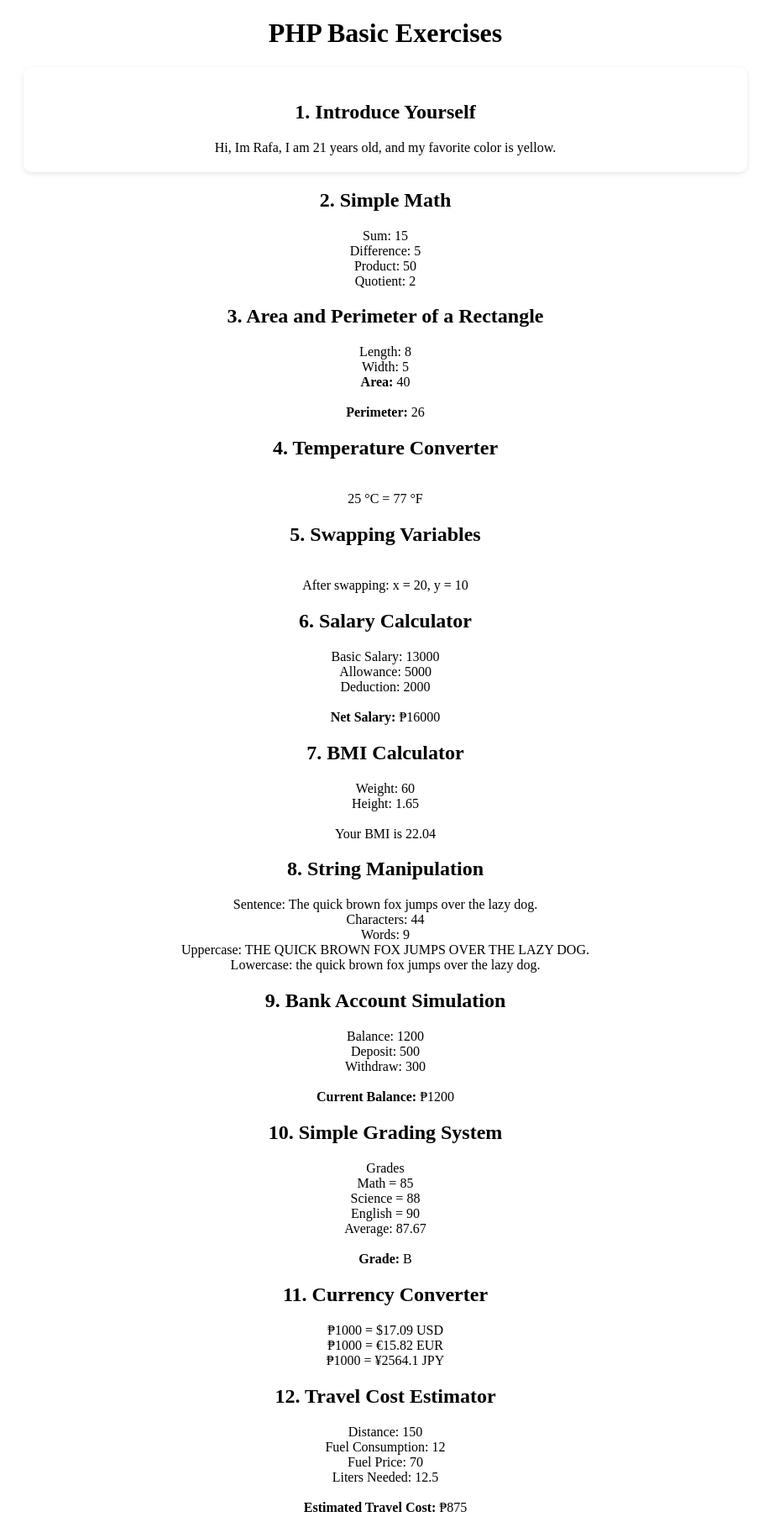
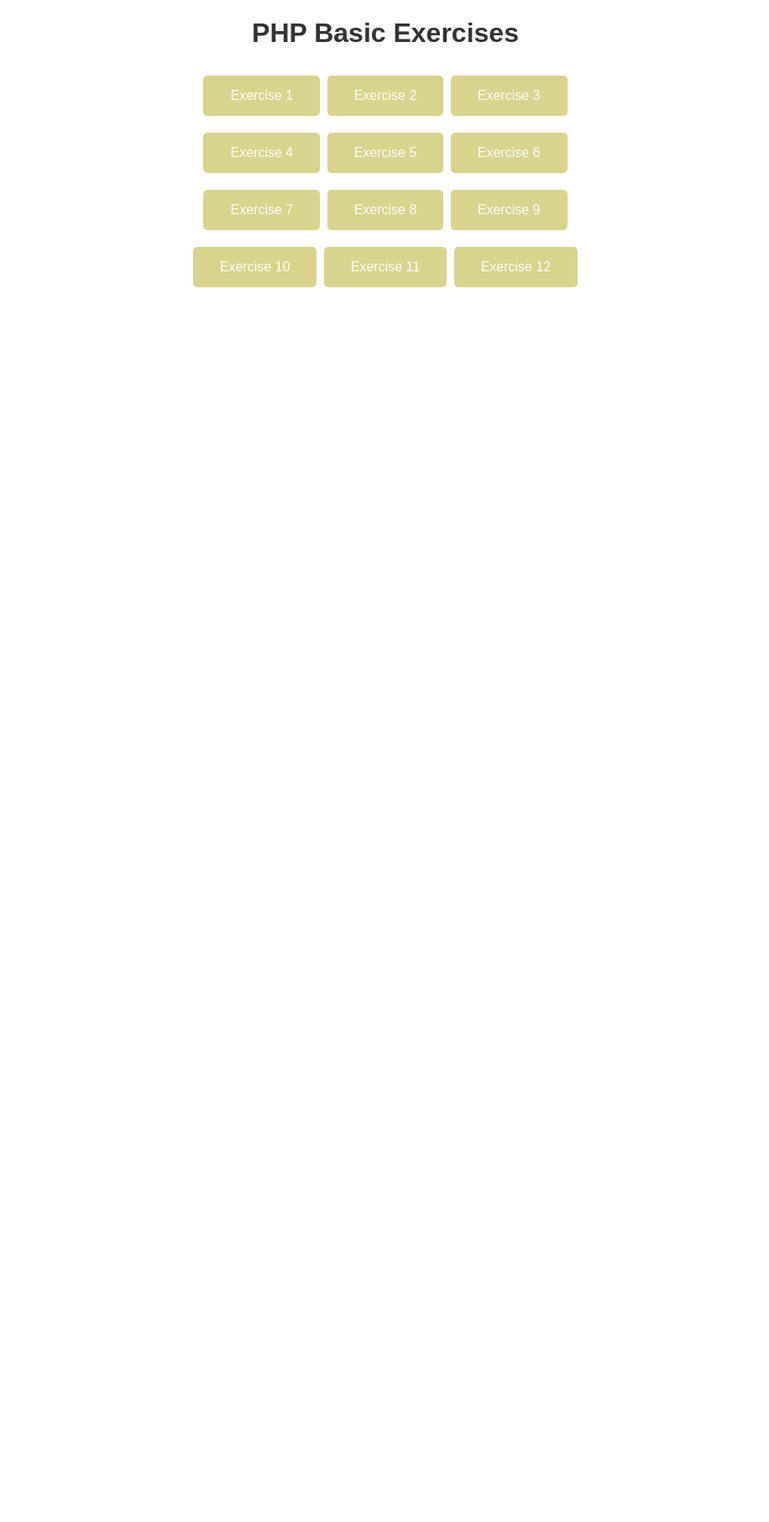
Before and after one commit to davidreann/CIT17, a PHP site: page / in a window 1280 px wide. Shown: the whole page at 84% size, without its empty margins (181-1097 px from the left). After the commit the page ends 342 px from the top, so only its background shows below. Run offline with PHP 8.4, Linux system fonts and the light colour scheme.

Commit message:
Added buttons

```diff
--- a/index.php
+++ b/index.php
@@ -1,10 +1,13 @@
 <!DOCTYPE html>
-<html>
+<html lang="en">
 <head>
+    <meta charset="UTF-8">
+    <meta name="viewport" content="width=device-width, initial-scale=1.0">
     <title>PHP Basic Tasks</title>
-    <Style>
+    <style>
         body {
             text-align: center;
+            font-family: Arial, sans-serif;
         }
         .box {
             background: #fff;
@@ -13,79 +16,126 @@
             margin: 15px auto;
             box-shadow: 0 2px 6px rgba(0,0,0,0.1);
             width: 65%;
+
         }
-    </Style>
+        h1 {
+            color: #333;
+        }
+        .button {
+            background-color:rgb(216, 211, 141); /* Green */
+            border: none;
+            color: white;
+            padding: 15px 32px;
+            text-align: center;
+            text-decoration: none;
+            display: inline-block;
+            font-size: 16px;
+            margin: 10px 2px;
+            cursor: pointer;
+            border-radius: 5px;
+            transition: background-color 0.3s;
+        }
+        .button:hover {
+            background-color:rgb(233, 232, 180);
+        }
+    </style>
 </head>
 <body>
 
 <h1>PHP Basic Exercises</h1>
 
+<form method="post">
+    <button type="submit" name="exercise" value="1" class="button">Exercise 1</button>
+    <button type="submit" name="exercise" value="2" class="button">Exercise 2</button>
+    <button type="submit" name="exercise" value="3" class="button">Exercise 3</button><br>
+    <button type="submit" name="exercise" value="4" class="button">Exercise 4</button>
+    <button type="submit" name="exercise" value="5" class="button">Exercise 5</button>
+    <button type="submit" name="exercise" value="6" class="button">Exercise 6</button><br>
+    <button type="submit" name="exercise" value="7" class="button">Exercise 7</button>
+    <button type="submit" name="exercise" value="8" class="button">Exercise 8</button>
+    <button type="submit" name="exercise" value="9" class="button">Exercise 9</button><br>
+    <button type="submit" name="exercise" value="10" class="button">Exercise 10</button>
+    <button type="submit" name="exercise" value="11" class="button">Exercise 11</button>
+    <button type="submit" name="exercise" value="12" class="button">Exercise 12</button><br>
+</form>
+
 <?php
-echo "<div class='box'>";
-echo "<h2>1. Introduce Yourself</h2>";
+if (isset($_POST['exercise'])) {
+    $exercise = $_POST['exercise'];
+
+    switch ($exercise) {
+        case 1:
+            echo '<div class="box"><h2>Exercise 1: Introduce Yourself</h2>';
             $name = "Rafa";
             $age = 21;
             $fav_color = "yellow";
-echo "Hi, Im $name, I am $age years old, and my favorite color is $fav_color.";
-echo "</div>";
-
-echo "<h2>2. Simple Math</h2>";
+            echo "Hi, I'm $name, I am $age years old, and my favorite color is $fav_color.</div>";
+            break;
+        case 2:
+            echo '<div class="box"><h2>Exercise 2: Simple Math</h2>';
             $a = 10;
             $b = 5;
             echo "Sum: " . ($a + $b) . "<br>";
             echo "Difference: " . ($a - $b) . "<br>";
             echo "Product: " . ($a * $b) . "<br>";
-echo "Quotient: " . ($a / $b);
-
-echo "<h2>3. Area and Perimeter of a Rectangle</h2>";
+            echo "Quotient: " . ($a / $b) . "</div>";
+            break;
+        case 3:
+            echo '<div class="box"><h2>Exercise 3: Area and Perimeter of a Rectangle</h2>';
             $length = 8;
             $width = 5;
             $area = $length * $width;
             $perimeter = 2 * ($length + $width);
-echo "Length: $length <br> Width: $width <br> <b>Area:</b> $area <br><br> <b>Perimeter:</b> $perimeter";
-
-echo "<h2>4. Temperature Converter</h2>";
+            echo "Length: $length <br> Width: $width <br> <b>Area:</b> $area <br><br> <b>Perimeter:</b> $perimeter</div>";
+            break;
+        case 4:
+            echo '<div class="box"><h2>Exercise 4: Temperature Converter</h2>';
             $celsius = 25;
             $fahrenheit = ($celsius * 9/5) + 32;
-echo "<br>$celsius °C  =  $fahrenheit °F";
-
-echo "<h2>5. Swapping Variables</h2>";
-$x = 10;
-$y = 20;
+            echo "$celsius °C = $fahrenheit °F</div>";
+            break;
+        case 5:
+            echo '<div class="box"><h2>Exercise 5: Swapping Variables</h2>';
+            $x = 10; $y = 20;
             $temp = $x;
             $x = $y;
             $y = $temp;
-echo "<br>After swapping: x = $x, y = $y";
-
-echo "<h2>6. Salary Calculator</h2>";
+            echo "After swapping: x = $x, y = $y</div>";
+            break;
+        case 6:
+            echo '<div class="box"><h2>Exercise 6: Salary Calculator</h2>';
             $basic_salary = 13000;
             $allowance = 5000;
             $deduction = 2000;
             $net_salary = $basic_salary + $allowance - $deduction;
-echo "Basic Salary: $basic_salary <br> Allowance: $allowance <br> Deduction: $deduction <br><br> <b>Net Salary:</b> ₱$net_salary";
-
-echo "<h2>7. BMI Calculator</h2>";
+            echo "Basic Salary: $basic_salary <br> Allowance: $allowance <br> Deduction: $deduction <br><br> <b>Net Salary:</b> ₱$net_salary</div>";
+            break;
+        case 7:
+            echo '<div class="box"><h2>Exercise 7: BMI Calculator</h2>';
             $weight = 60;
             $height = 1.65;
             $bmi = $weight / ($height * $height);
-echo "Weight: $weight <br> Height: $height <br><br> Your BMI is " . round($bmi, 2);
-
-echo "<h2>8. String Manipulation</h2>";
+            echo "Weight: $weight <br> Height: $height <br><br> Your BMI is " . round($bmi, 2) . "</div>";
+            break;
+        case 8:
+            echo '<div class="box"><h2>Exercise 8: String Manipulation</h2>';
             $sentence = "The quick brown fox jumps over the lazy dog.";
             echo "Sentence: $sentence<br>";
             echo "Characters: " . strlen($sentence) . "<br>";
             echo "Words: " . str_word_count($sentence) . "<br>";
             echo "Uppercase: " . strtoupper($sentence) . "<br>";
-echo "Lowercase: " . strtolower($sentence);
-
-echo "<h2>9. Bank Account Simulation</h2>";
+            echo "Lowercase: " . strtolower($sentence) . "</div>";
+            break;
+        case 9:
+            echo '<div class="box"><h2>Exercise 9: Bank Account Simulation</h2>';
             $balance = 1000;
             $deposit = 500;
             $withdraw = 300;
             $balance = $balance + $deposit - $withdraw;
-echo "Balance: $balance <br> Deposit: $deposit <br> Withdraw: $withdraw <br><br> <b>Current Balance:</b> ₱$balance";
-
-echo "<h2>10. Simple Grading System</h2>";
+            echo "Balance: $balance <br> Deposit: $deposit <br> Withdraw: $withdraw <br><br> <b>Current Balance:</b> ₱$balance</div>";
+            break;
+        case 10:
+            echo '<div class="box"><h2>Exercise 10: Simple Grading System</h2>';
             $math = 85;
             $english = 90;
             $science = 88;
@@ -94,26 +144,27 @@ if ($average >= 90) $grade = "A";
             elseif ($average >= 80) $grade = "B";
             elseif ($average >= 70) $grade = "C";
             else $grade = "F";
-echo "Grades <br> Math = $math <br> Science = $science <br> English = $english <br> Average: " . round($average, 2) . "<br><br><b>Grade:</b> $grade";
-
-echo "<h2>11. Currency Converter</h2>";
+            echo "Grades <br> Math = $math <br> Science = $science <br> English = $english <br> Average: " . round($average, 2) . "<br><br><b>Grade:</b> $grade</div>";
+            break;
+        case 11:
+            echo '<div class="box"><h2>Exercise 11: Currency Converter</h2>';
             $php = 1000;
             $usd_rate = 58.5;
             $eur_rate = 63.2;
             $jpy_rate = 0.39;
             echo "₱$php = $" . round($php / $usd_rate, 2) . " USD<br>";
             echo "₱$php = €" . round($php / $eur_rate, 2) . " EUR<br>";
-echo "₱$php = ¥" . round($php / $jpy_rate, 2) . " JPY";
-
-echo "<h2>12. Travel Cost Estimator</h2>";
+            echo "₱$php = ¥" . round($php / $jpy_rate, 2) . " JPY</div>";
+            break;
+        case 12:
+            echo '<div class="box"><h2>Exercise 12: Travel Cost Estimator</h2>';
             $distance = 150;
             $fuel_consumption = 12;
             $fuel_price = 70;
             $liters_needed = $distance / $fuel_consumption;
             $cost = $liters_needed * $fuel_price;
-echo "Distance: $distance <br> Fuel Consumption: $fuel_consumption <br> Fuel Price: $fuel_price <br> Liters Needed: $liters_needed <br><br> <b>Estimated Travel Cost:</b> ₱" . round($cost, 2);
-
+            echo "Total Cost: $cost";
+            break;
+        }
+    }
 ?>
-
-</body>
-</html>
```
Lines whose indentation alone changed are shown as unchanged.
